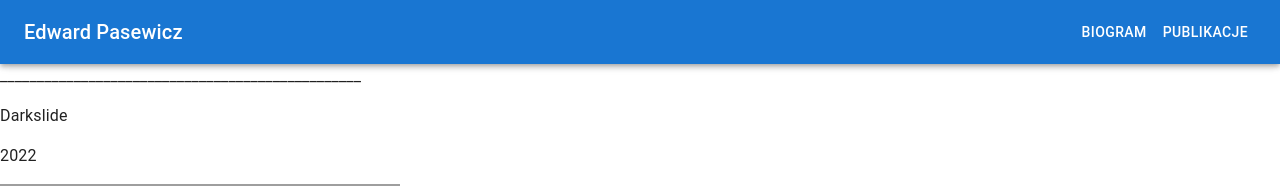
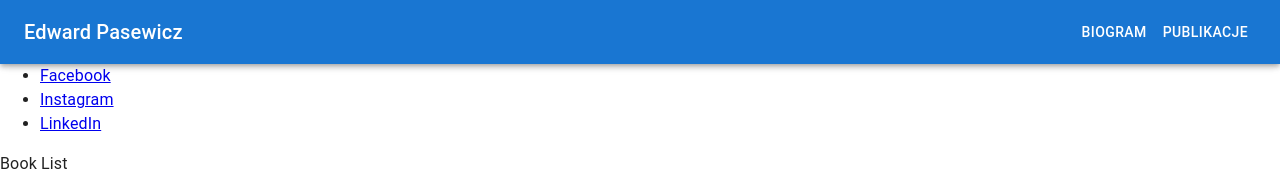
Before and after one commit to ldrobnik/pasewicz-website, a React (Vite) app: page / in a window 1280 px wide. Shown: the top 186 px of the page. Built offline with nearby package versions, Linux system fonts and the light colour scheme; grey boxes are pictures that could not be loaded.

Commit message:
Expand About section

```diff
--- a/src/constants.jsx
+++ b/src/constants.jsx
@@ -1,5 +1,30 @@
 // Section names
 export const SECTIONS = ["Biogram", "Publikacje"];
+
+export const BIO = (
+  <>
+    <strong>Edward Pasewicz</strong> sit, amet consectetur adipisicing elit.
+    Excepturi in delectus necessitatibus eveniet voluptas placeat optio et quam
+    ullam! Excepturi in delectus necessitatibus eveniet voluptas placeat optio
+    et quam ullam! Excepturi in delectus necessitatibus eveniet voluptas placeat
+    optio et quam ullam!
+  </>
+);
+
+export const SOCIALS = [
+  {
+    name: "Facebook",
+    url: "https://www.facebook.com/edward.pasewicz",
+  },
+  {
+    name: "Instagram",
+    url: "https://instagram.com/edward.pasewicz",
+  },
+  {
+    name: "LinkedIn",
+    url: "https://www.linkedin.com/in/edward-pasewicz-3626b3aa",
+  },
+];
 
 export const BOOKS = [
   {
--- a/src/features/about/components/about/About.jsx
+++ b/src/features/about/components/about/About.jsx
@@ -1,5 +1,13 @@
+import Bio from "../bio/Bio";
+import Socials from "../socials/Socials";
+
 const About = () => {
-  return <div>About</div>;
+  return (
+    <>
+      <Bio />
+      <Socials />
+    </>
+  );
 };
 
 export default About;
--- /dev/null
+++ b/src/features/about/components/bio/Bio.jsx
@@ -0,0 +1,7 @@
+import { BIO } from "../../../../constants";
+
+const Bio = () => {
+  return <>{BIO}</>;
+};
+
+export default Bio;
--- /dev/null
+++ b/src/features/about/components/socials/Socials.jsx
@@ -0,0 +1,19 @@
+import { SOCIALS } from "../../../../constants";
+
+const Socials = () => {
+  return (
+    <ul>
+      {SOCIALS.map((link) => {
+        return (
+          <li key={link.name}>
+            <a href={link.url} target="_blank" rel="noopener noreferrer">
+              {link.name}
+            </a>
+          </li>
+        );
+      })}
+    </ul>
+  );
+};
+
+export default Socials;
```
